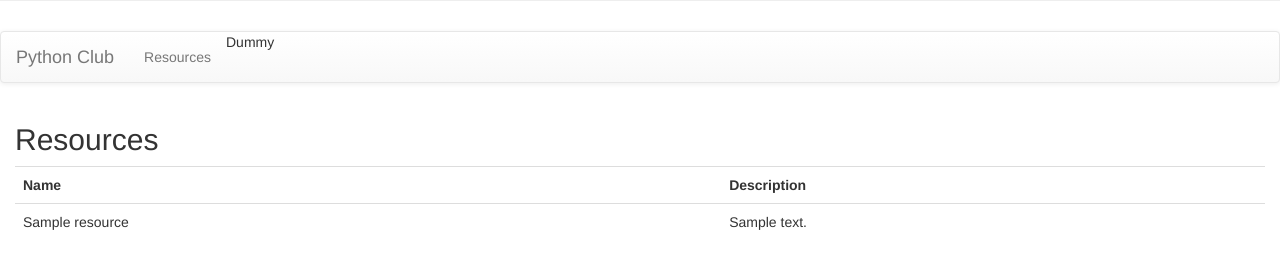
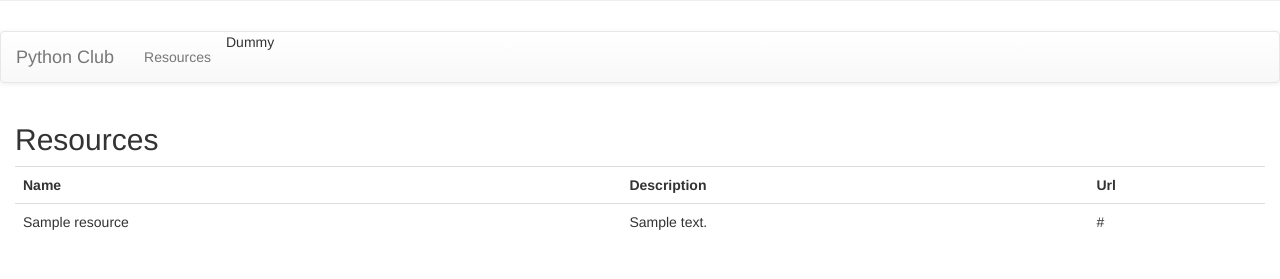
Before and after one commit to Lucia922/PythonClubW2020, a Django app: page /club/resources/ in a window 1280 px wide. Shown: the part 194-473 px from the top of the page. Run offline with Django 3.2, Linux system fonts and the light colour scheme; tables that the repository leaves empty hold one stand-in row (values such as "Sample post"); some libraries are stand-ins or nearby versions.

Commit message:
second resources commit

```diff
--- a/pythonclub/club/templates/club/resources.html
+++ b/pythonclub/club/templates/club/resources.html
@@ -5,11 +5,13 @@
     <tr>
         <th>Name</th>
         <th>Description</th>
+        <th>Url</th>
     </tr>
     {% for r in resource_list %}
       <tr>
           <td>{{ r.resourcename}}</td>
           <td>{{ r.resourcedescription}}</td>
+          <td>{{ r.resourceurl}}</td>
       </tr>
     {% endfor %}
 </table>
```
